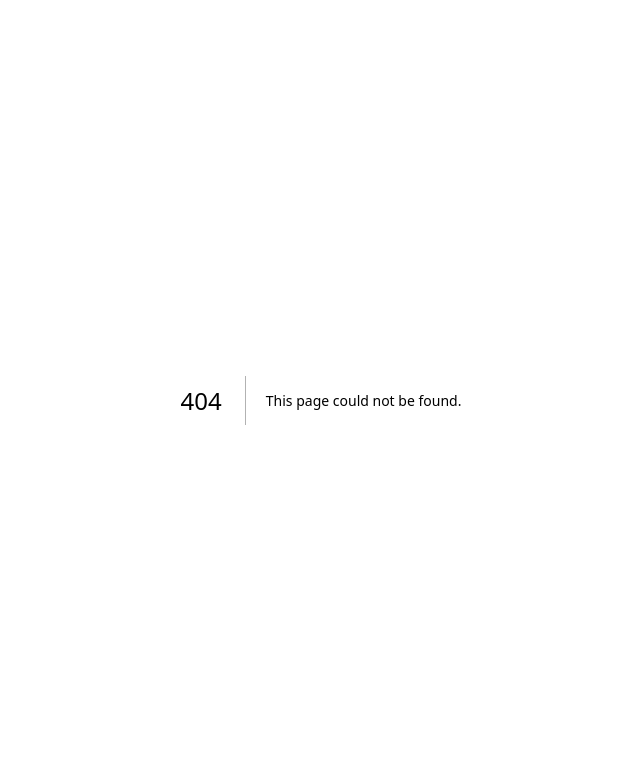
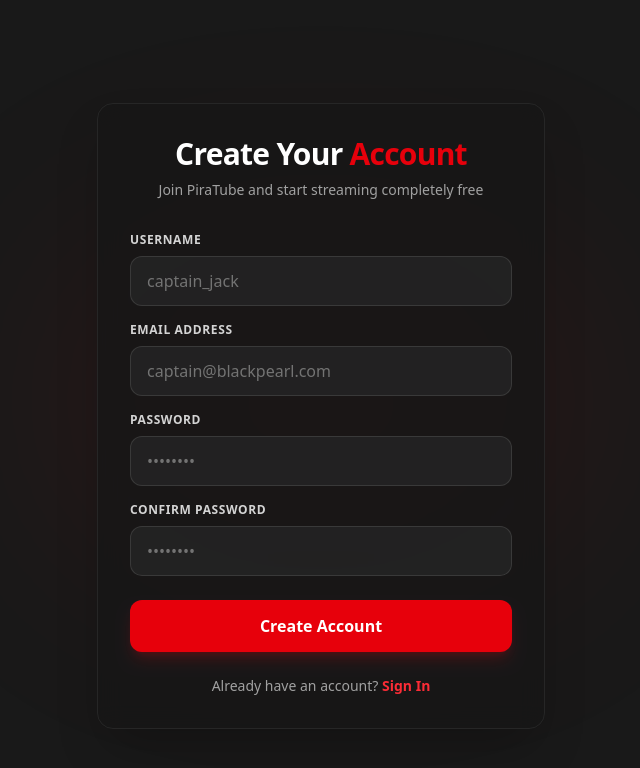
Before and after one commit to RealyStupid/animeStreamer, a Next.js app in the folder site/: page /register in a window 1280 px wide. Before the commit this address had no page. Shown: the top 768 px of the page, without its empty margins (319-959 px from the left). Built offline with nearby package versions, Linux system fonts and the light colour scheme.

Commit message:
new login and register pages with temporary res for api results

```diff
--- /dev/null
+++ b/site/src/app/login/page.tsx
@@ -0,0 +1,95 @@
+'use client'
+
+import { useState } from 'react'
+import Link from 'next/link'
+
+export default function LoginPage() {
+  const [formData, setFormData] = useState({ usernameOrEmail: '', password: '' })
+  const [loading, setLoading] = useState(false)
+
+  const handleSubmit = async (e: React.FormEvent) => {
+    e.preventDefault()
+    setLoading(true)
+
+    // TODO: Connect to FastAPI backend later
+    // const res = await fetch('http://localhost:8000/api/v1/auth/login', {
+    //   method: 'POST',
+    //   headers: { 'Content-Type': 'application/json' },
+    //   body: JSON.stringify(formData)
+    // })
+
+    console.log('Logging in with:', formData)
+    setTimeout(() => setLoading(false), 1000)
+  }
+
+  return (
+    <main className="min-h-screen flex items-center justify-center pt-20 pb-12 px-4 bg-[#191919]">
+      {/* Background Red Glow */}
+      <div
+        className="absolute top-1/2 left-1/2 -translate-x-1/2 -translate-y-1/2 w-125 h-75 bg-red-600/10 blur-[120px] pointer-events-none rounded-full"
+        aria-hidden="true"
+      />
+
+      <div className="relative w-full max-w-md bg-neutral-900/80 border border-neutral-800 backdrop-blur-md rounded-2xl p-8 shadow-2xl">
+        <div className="text-center mb-8">
+          <h1 className="text-3xl font-extrabold text-white tracking-tight">
+            Welcome Back to <span className="text-red-600">PiraTube</span>
+          </h1>
+          <p className="text-sm text-neutral-400 mt-2">
+            Sign in to access your library and history
+          </p>
+        </div>
+
+        <form onSubmit={handleSubmit} className="flex flex-col gap-5">
+          <div>
+            <label className="block text-xs font-semibold text-neutral-300 uppercase tracking-wider mb-2">
+              Username or Email
+            </label>
+            <input
+              type="text"
+              required
+              placeholder="EpicUsernameHere"
+              value={formData.usernameOrEmail}
+              onChange={(e) => setFormData({ ...formData, usernameOrEmail: e.target.value })}
+              className="w-full px-4 py-3 bg-neutral-800/80 border border-neutral-700/80 rounded-xl text-white placeholder-neutral-500 focus:outline-none focus:border-red-600 transition-colors"
+            />
+          </div>
+
+          <div>
+            <div className="flex justify-between items-center mb-2">
+              <label className="block text-xs font-semibold text-neutral-300 uppercase tracking-wider">
+                Password
+              </label>
+              <Link href="#" className="text-xs text-red-500 hover:text-red-400 transition-colors">
+                Forgot?
+              </Link>
+            </div>
+            <input
+              type="password"
+              required
+              placeholder="••••••••"
+              value={formData.password}
+              onChange={(e) => setFormData({ ...formData, password: e.target.value })}
+              className="w-full px-4 py-3 bg-neutral-800/80 border border-neutral-700/80 rounded-xl text-white placeholder-neutral-500 focus:outline-none focus:border-red-600 transition-colors"
+            />
+          </div>
+
+          <button
+            type="submit"
+            disabled={loading}
+            className="w-full mt-2 py-3.5 bg-red-600 hover:bg-red-700 active:scale-[0.98] transition-all font-semibold text-white rounded-xl shadow-lg shadow-red-600/20 disabled:opacity-50"
+          >
+            {loading ? 'Signing in...' : 'Sign In'}
+          </button>
+        </form>
+
+        <p className="text-center text-sm text-neutral-400 mt-6">
+          Don't have an account?{' '}
+          <Link href="/register" className="text-red-500 font-semibold hover:text-red-400 transition-colors">
+            Sign Up
+          </Link>
+        </p>
+      </div>
+    </main>
+  )
+}
--- /dev/null
+++ b/site/src/app/register/page.tsx
@@ -0,0 +1,129 @@
+'use client'
+
+import { useState } from 'react'
+import Link from 'next/link'
+
+export default function RegisterPage() {
+  const [formData, setFormData] = useState({
+    username: '',
+    email: '',
+    password: '',
+    confirmPassword: ''
+  })
+  const [loading, setLoading] = useState(false)
+
+  const handleSubmit = async (e: React.FormEvent) => {
+    e.preventDefault()
+
+    if (formData.password !== formData.confirmPassword) {
+      alert("Passwords don't match!")
+      return
+    }
+
+    setLoading(true)
+
+    // TODO: Connect to FastAPI backend later
+    // const res = await fetch('http://localhost:8000/api/v1/auth/register', {
+    //   method: 'POST',
+    //   headers: { 'Content-Type': 'application/json' },
+    //   body: JSON.stringify(formData)
+    // })
+
+    console.log('Registering with:', formData)
+    setTimeout(() => setLoading(false), 1000)
+  }
+
+  return (
+    <main className="min-h-screen flex items-center justify-center pt-20 pb-12 px-4 bg-[#191919]">
+      {/* Background Red Glow */}
+      <div
+        className="absolute top-1/2 left-1/2 -translate-x-1/2 -translate-y-1/2 w-125 h-75 bg-red-600/10 blur-[120px] pointer-events-none rounded-full"
+        aria-hidden="true"
+      />
+
+      <div className="relative w-full max-w-md bg-neutral-900/80 border border-neutral-800 backdrop-blur-md rounded-2xl p-8 shadow-2xl">
+        <div className="text-center mb-8">
+          <h1 className="text-3xl font-extrabold text-white tracking-tight">
+            Create Your <span className="text-red-600">Account</span>
+          </h1>
+          <p className="text-sm text-neutral-400 mt-2">
+            Join PiraTube and start streaming completely free
+          </p>
+        </div>
+
+        <form onSubmit={handleSubmit} className="flex flex-col gap-4">
+          <div>
+            <label className="block text-xs font-semibold text-neutral-300 uppercase tracking-wider mb-2">
+              Username
+            </label>
+            <input
+              type="text"
+              required
+              placeholder="captain_jack"
+              value={formData.username}
+              onChange={(e) => setFormData({ ...formData, username: e.target.value })}
+              className="w-full px-4 py-3 bg-neutral-800/80 border border-neutral-700/80 rounded-xl text-white placeholder-neutral-500 focus:outline-none focus:border-red-600 transition-colors"
+            />
+          </div>
+
+          <div>
+            <label className="block text-xs font-semibold text-neutral-300 uppercase tracking-wider mb-2">
+              Email Address
+            </label>
+            <input
+              type="email"
+              required
+              placeholder="captain@blackpearl.com"
+              value={formData.email}
+              onChange={(e) => setFormData({ ...formData, email: e.target.value })}
+              className="w-full px-4 py-3 bg-neutral-800/80 border border-neutral-700/80 rounded-xl text-white placeholder-neutral-500 focus:outline-none focus:border-red-600 transition-colors"
+            />
+          </div>
+
+          <div>
+            <label className="block text-xs font-semibold text-neutral-300 uppercase tracking-wider mb-2">
+              Password
+            </label>
+            <input
+              type="password"
+              required
+              placeholder="••••••••"
+              value={formData.password}
+              onChange={(e) => setFormData({ ...formData, password: e.target.value })}
+              className="w-full px-4 py-3 bg-neutral-800/80 border border-neutral-700/80 rounded-xl text-white placeholder-neutral-500 focus:outline-none focus:border-red-600 transition-colors"
+            />
+          </div>
+
+          <div>
+            <label className="block text-xs font-semibold text-neutral-300 uppercase tracking-wider mb-2">
+              Confirm Password
+            </label>
+            <input
+              type="password"
+              required
+              placeholder="••••••••"
+              value={formData.confirmPassword}
+              onChange={(e) => setFormData({ ...formData, confirmPassword: e.target.value })}
+              className="w-full px-4 py-3 bg-neutral-800/80 border border-neutral-700/80 rounded-xl text-white placeholder-neutral-500 focus:outline-none focus:border-red-600 transition-colors"
+            />
+          </div>
+
+          <button
+            type="submit"
+            disabled={loading}
+            className="w-full mt-2 py-3.5 bg-red-600 hover:bg-red-700 active:scale-[0.98] transition-all font-semibold text-white rounded-xl shadow-lg shadow-red-600/20 disabled:opacity-50"
+          >
+            {loading ? 'Creating Account...' : 'Create Account'}
+          </button>
+        </form>
+
+        <p className="text-center text-sm text-neutral-400 mt-6">
+          Already have an account?{' '}
+          <Link href="/login" className="text-red-500 font-semibold hover:text-red-400 transition-colors">
+            Sign In
+          </Link>
+        </p>
+      </div>
+    </main>
+  )
+}
```
